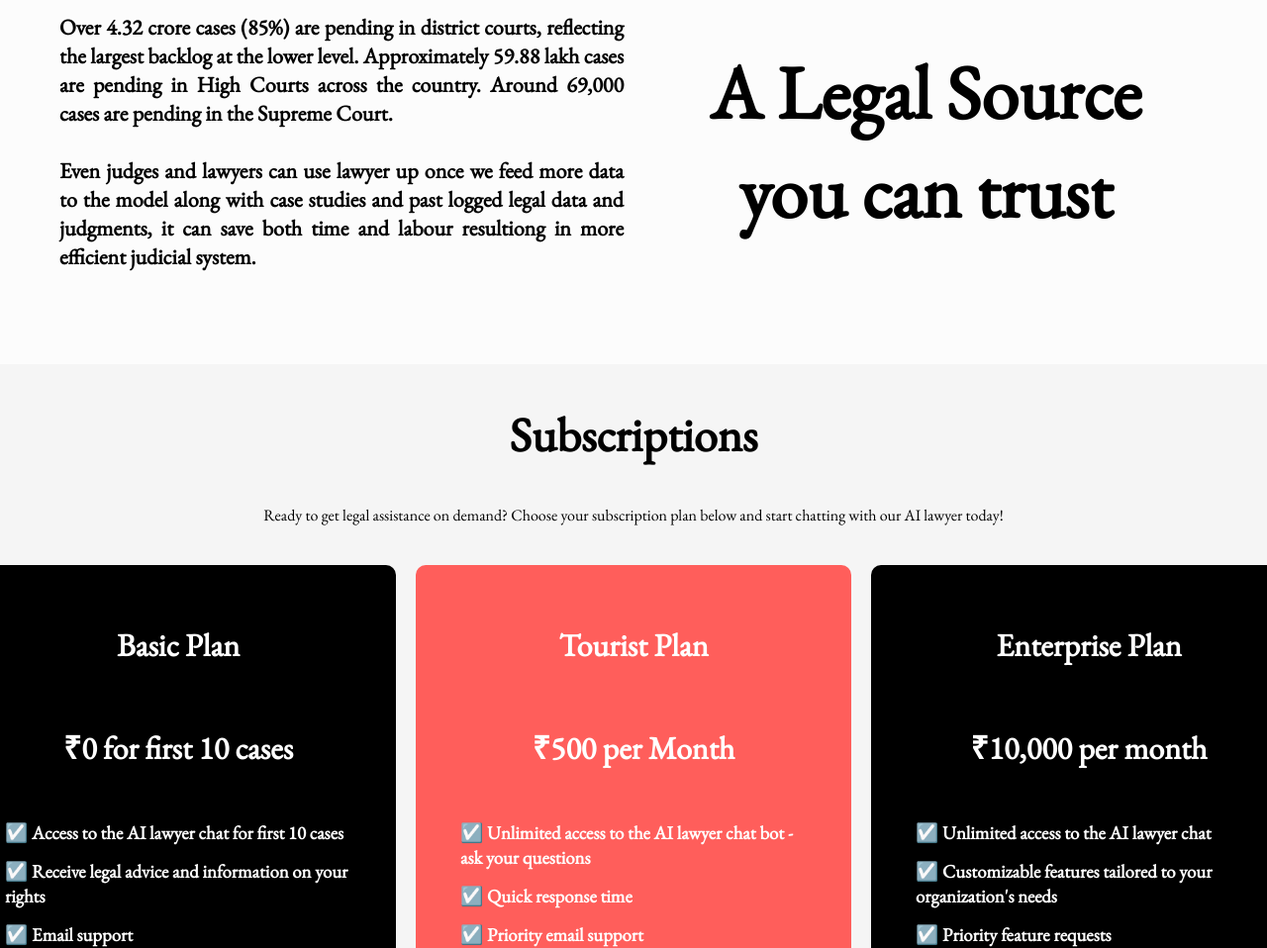
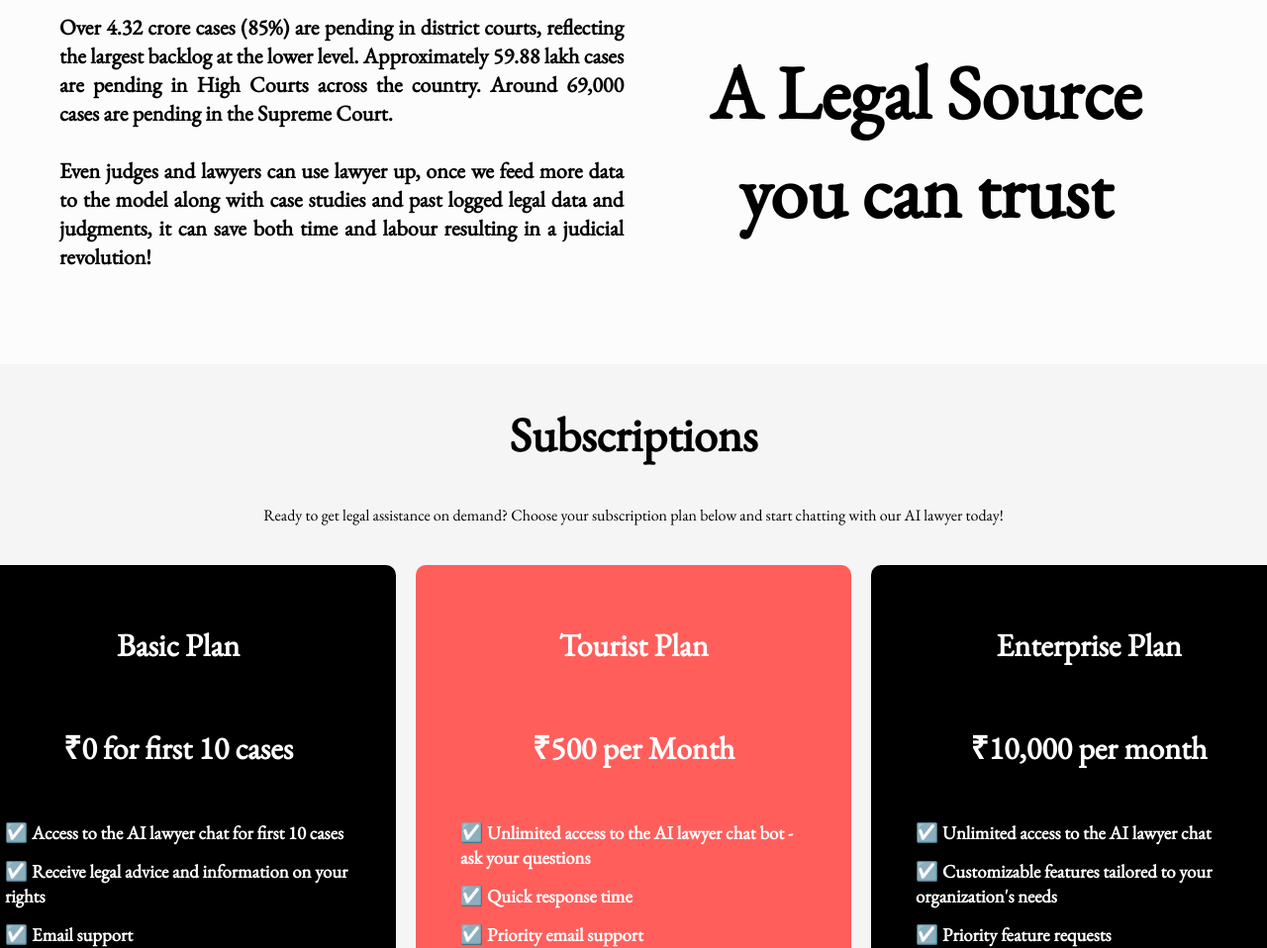
Before and after one commit to SawhneySatvik/LawyerUp, a website: page Files/index.html in a window 1280 px wide. Shown: the part 2235-3193 px from the top of the page at 99% size. Drawn offline with nearby package versions, Linux system fonts and the light colour scheme; a web font is replaced by a local one.

Commit message:
Update index.html

```diff
--- a/Files/index.html
+++ b/Files/index.html
@@ -109,7 +109,7 @@
         <div class="middle-container">
             <div class="middle-content"><b>
                 <p>Over 4.32 crore cases (85%) are pending in district courts, reflecting the largest backlog at the lower level. Approximately 59.88 lakh cases are pending in High Courts across the country. Around 69,000 cases are pending in the Supreme Court.</p><br>
-                <p>Even judges and lawyers can use lawyer up once we feed more data to the model along with case studies and past logged legal data and judgments, it can save both time and labour resultiong in more efficient judicial system.</p>
+                <p>Even judges and lawyers can use lawyer up, once we feed more data to the model along with case studies and past logged legal data and judgments, it can save both time and labour resulting in a judicial revolution!</p>
             </b></div>
             <h1>A Legal Source you can trust</h1>
         </div>
```
